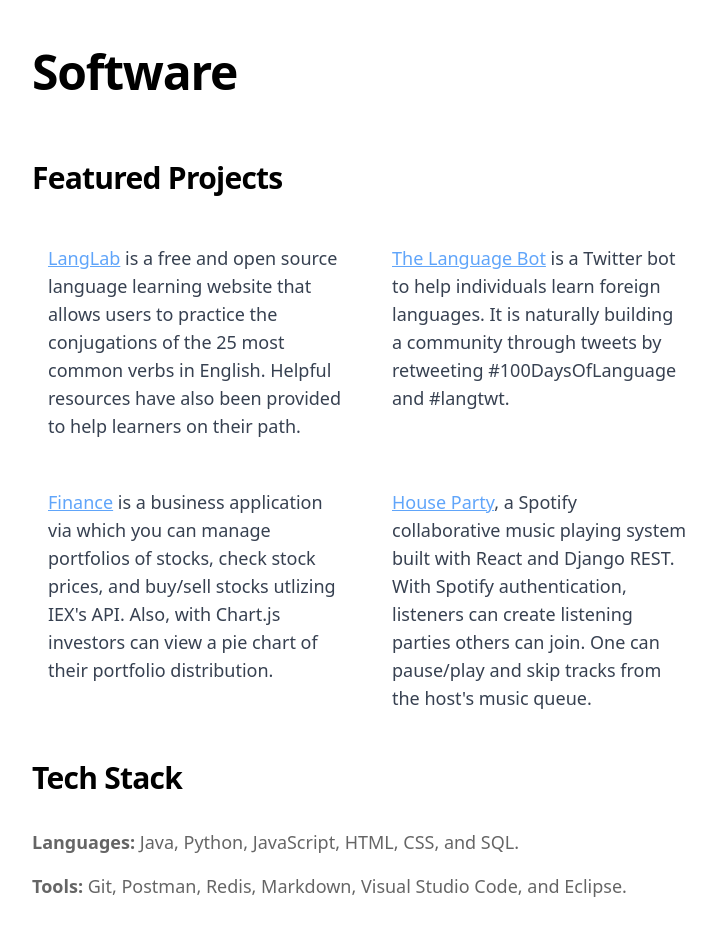
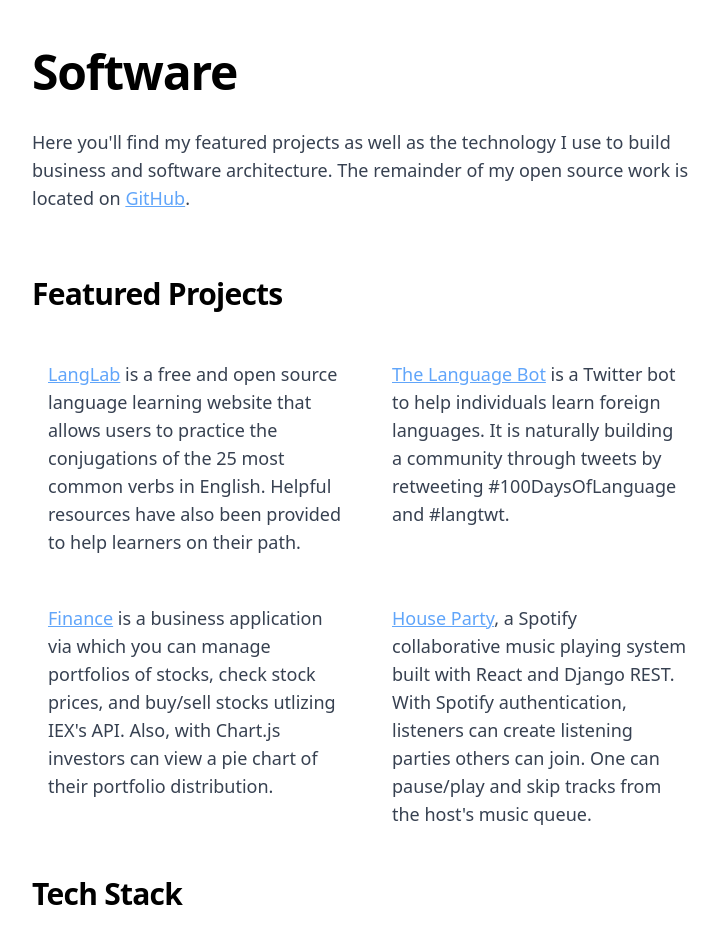
Before and after one commit to maxdemaio/max-nextjs, a Next.js app: page /software in a window 1280 px wide. Shown: the part 120-1050 px from the top of the page, without its empty margins (272-991 px from the left). Built offline with nearby package versions, Linux system fonts and the light colour scheme; what @tailwindcss/typography would draw is missing.

Commit message:
add bio to software page

```diff
--- a/pages/software/index.js
+++ b/pages/software/index.js
@@ -12,6 +12,9 @@ export default function Software() {
         <div className="text-lg flex flex-col justify-center items-start max-w-2xl mx-auto mb-16">
             <section>
                 <h1 className="my-h1">Software</h1>
+                <p class="my-para">Here you'll find my featured projects as well as the technology I use to build business and software architecture.
+                    {' '}The remainder of my open source work is located on <a className="underline text-blue-400 hover:text-blue-600" href="https://github.com/maxwelldemaio">GitHub</a>.
+                </p>
             </section>
             <section>
                     <h2 className="my-h2">Featured Projects</h2>
@@ -41,9 +44,9 @@ export default function Software() {
 
             <section className="mb-8">
                 <h2 className="my-h2">Tech Stack</h2>
-                <ul className="space-y-4">
-                    <li className="opacity-60 hover:opacity-100"><strong>Languages:</strong> Java, Python, JavaScript, HTML, CSS, and SQL.</li>
-                    <li className="opacity-60 hover:opacity-100"><strong>Tools:</strong> Git, Postman, Redis, Markdown, Visual Studio Code, and Eclipse.</li>
+                <ul className="space-y-4 text-gray-700 dark:text-gray-400">
+                    <li><strong>Languages:</strong> Java, Python, JavaScript, HTML, CSS, and SQL.</li>
+                    <li><strong>Tools:</strong> Git, Postman, Redis, Markdown, Visual Studio Code, and Eclipse.</li>
                 </ul>
             </section>
 
```
